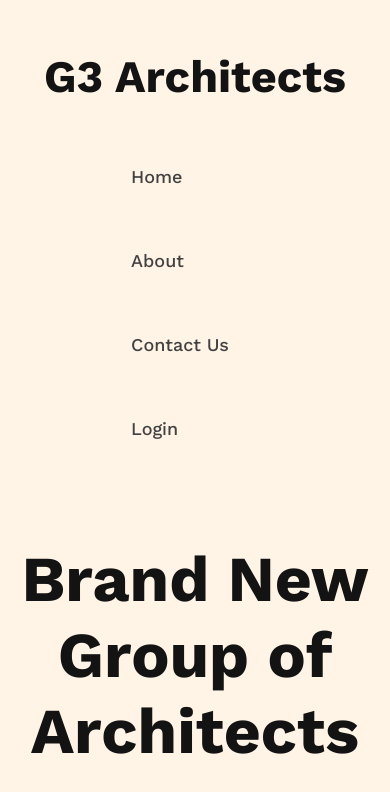
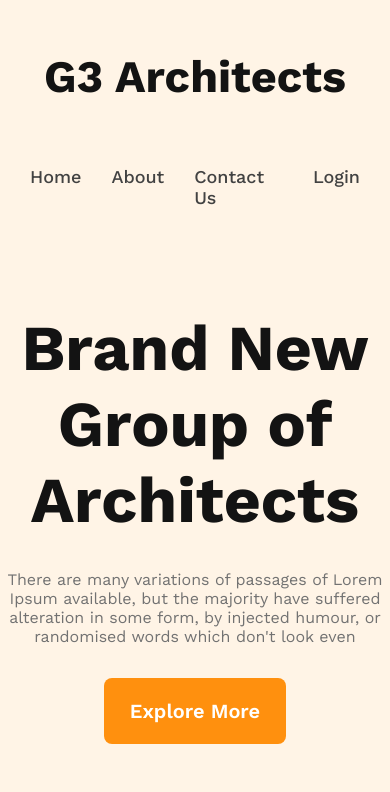
Before and after one commit to mottasimsadi/G3-Architects-Website, a plain HTML site: page index.html in a window 390 px wide. Shown: the top 792 px of the page. Drawn offline with nearby package versions, Linux system fonts and the light colour scheme.

Commit message:
updated the nav bars responsive part

```diff
--- a/styles/architects.css
+++ b/styles/architects.css
@@ -288,8 +288,12 @@ footer{
 /* Responsive Media Query */
 
 @media screen and (max-width: 576px) {
-    .navbar, .nav-links, .teams, .features{
+    .navbar, .teams, .features{
         flex-direction: column;
+    }
+
+    .nav-links{
+        padding-left: 30px;
     }
 
     .team-img-container, .facts-container, .sponsors-companies{
```
